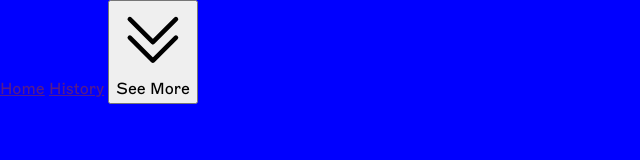
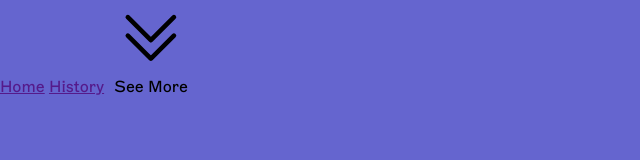
Before and after one commit to DYLANeay/dropdown-carrousel, a website built with webpack: page src/template.html in a window 1280 px wide. Shown: the whole page, without its empty margins (0-640 px from the left). Built offline with nearby package versions, Linux system fonts and the light colour scheme.

Commit message:
config prettier

```diff
--- a/src/index.js
+++ b/src/index.js
@@ -1,4 +1,4 @@
-console.log("hello");
+console.log('hello')
 
-import './reset.css';
-import './style.css';
+import './reset.css'
+import './style.css'
--- a/src/style.css
+++ b/src/style.css
@@ -1,12 +1,22 @@
 @font-face {
-    src: url("fonts/marfa-var.woff2") format("woff2-variations");
-    font-family: Marfa;
+  src: url('fonts/marfa-var.woff2') format('woff2-variations');
+  font-family: Marfa;
 }
 
-html{
-    font-family: "Marfa";
+html {
+  font-family: 'Marfa';
 }
 
-body{
-    background-color: blue;
+body {
+  background-color: rgb(101, 101, 207);
 }
+
+button {
+  background-color: rgb(101, 101, 207);
+  border: none;
+}
+
+button:hover {
+  background-color: rgb(18, 18, 98);
+  cursor: pointer;
+}
```
Also changed, not shown: dist/e6daf16d9802479313c9.woff2 (added), dist/index.html (added), dist/main.js, 1 other file.
